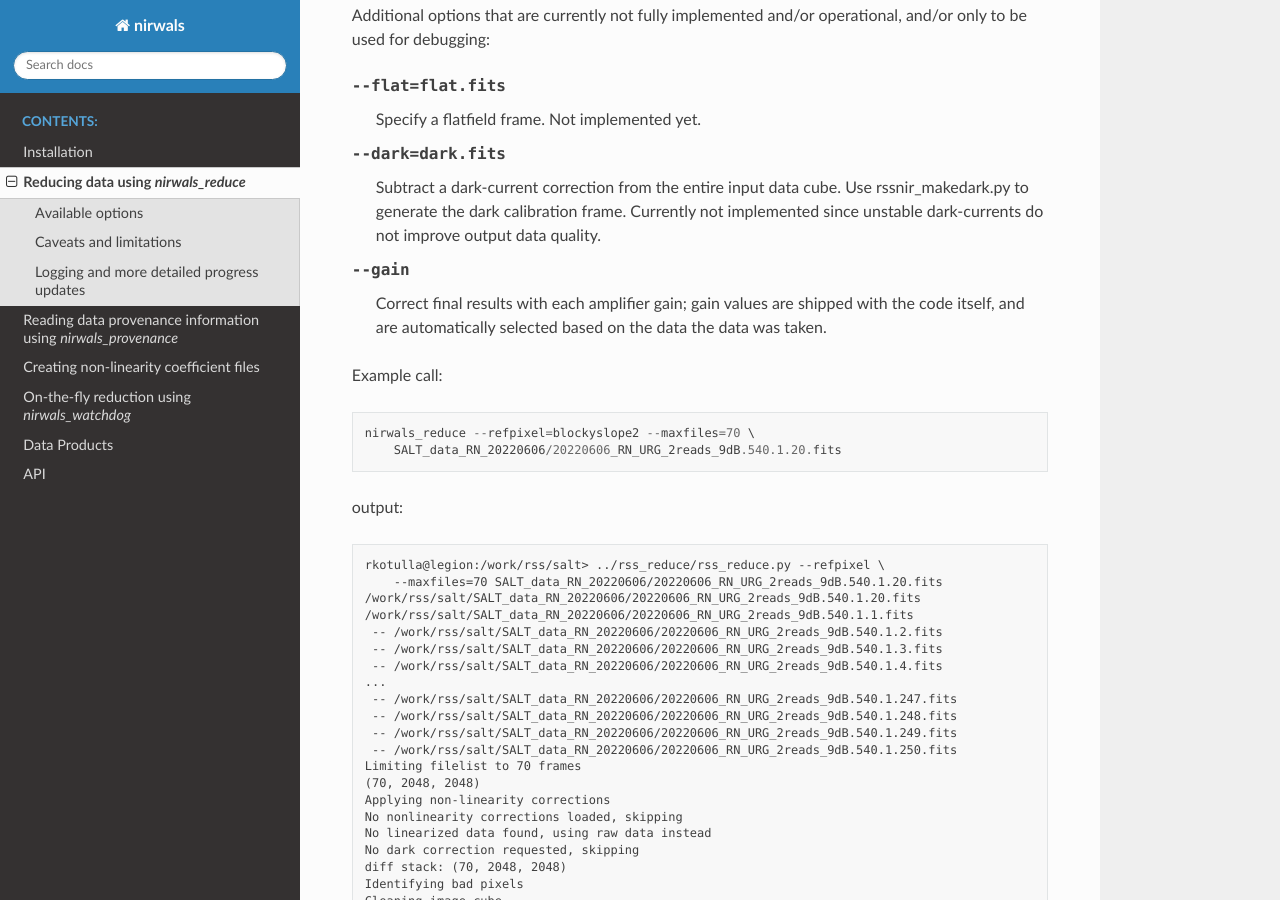
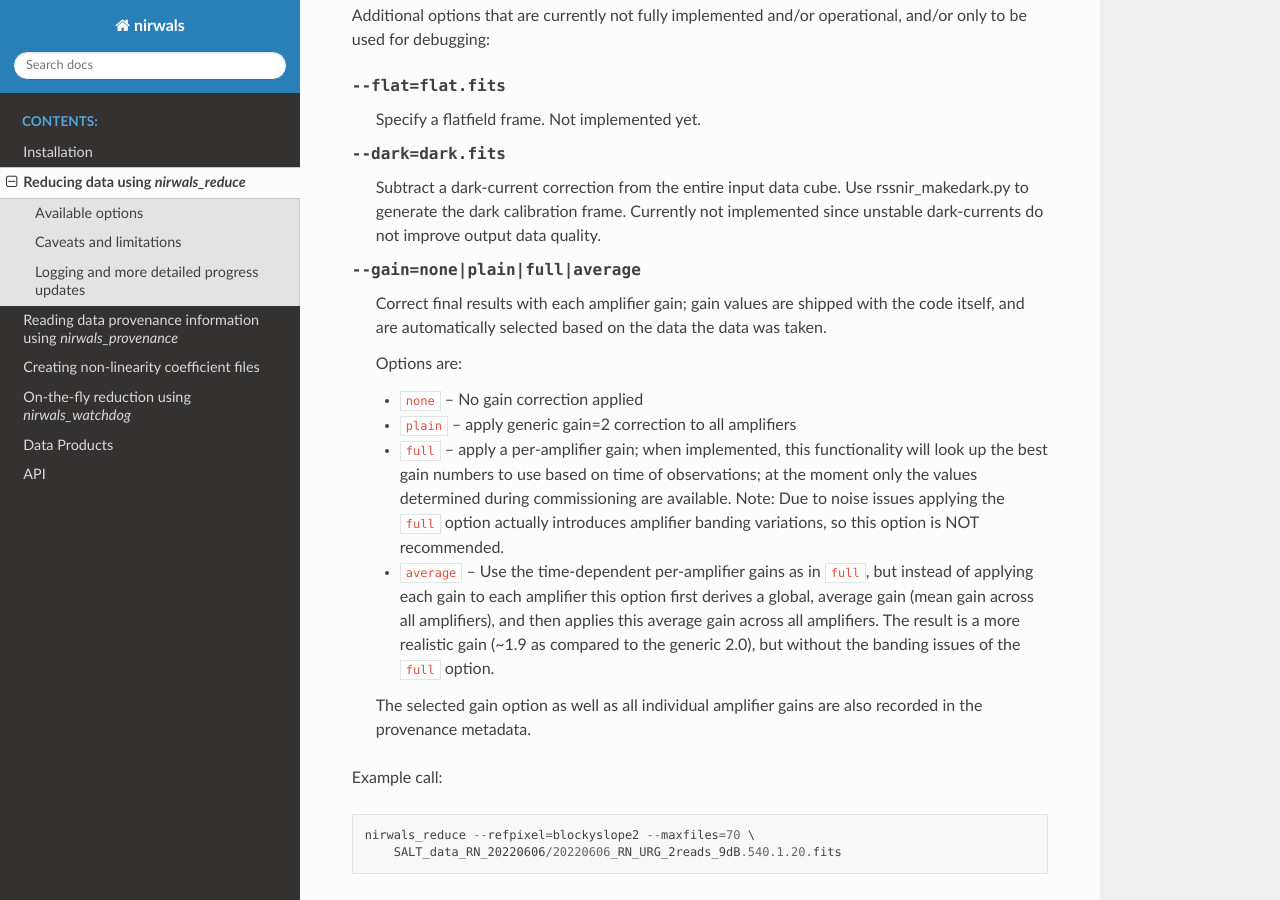
Before and after one commit to SALT-NIRWALS/nirwals, a Sphinx documentation site: the page built from docs/source/usage_reduce.rst, in a window 1280 px wide and 900 px high, scrolled down 2454 px. Built offline with Sphinx 7.4.7 and the Read the Docs theme 2.0.0, drawn with Linux system fonts in a browser that asks for light colours; pages that are not in the unit, such as notebooks, are missing from menus.

Commit message:
updated  documentation for gain correction options

```diff
--- a/docs/source/usage_reduce.rst
+++ b/docs/source/usage_reduce.rst
@@ -127,9 +127,27 @@ only to be used for debugging:
   data cube. Use rssnir_makedark.py to generate the dark calibration frame. Currently
   not implemented since unstable dark-currents do not improve output data quality.
 
-:kbd:`--gain`
+:kbd:`--gain=none|plain|full|average`
   Correct final results with each amplifier gain; gain values are shipped with the code itself,
   and are automatically selected based on the data the data was taken.
+
+  Options are:
+
+  * ``none`` -- No gain correction applied
+
+  * ``plain`` -- apply generic gain=2 correction to all amplifiers
+
+  * ``full`` -- apply a per-amplifier gain; when implemented, this functionality will look up the best gain
+    numbers to use based on time of observations; at the moment only the values determined during commissioning
+    are available. Note: Due to noise issues applying the ``full`` option actually introduces amplifier banding
+    variations, so this option is NOT recommended.
+
+  * ``average`` -- Use the time-dependent per-amplifier gains as in ``full``, but instead of applying each gain
+    to each amplifier this option first derives a global, average gain (mean gain across all amplifiers), and then
+    applies this average gain across all amplifiers. The result is a more realistic gain (~1.9 as compared to the
+    generic 2.0), but without the banding issues of the ``full`` option.
+
+  The selected gain option as well as all individual amplifier gains are also recorded in the provenance metadata.
 
 Example call::
 
```
